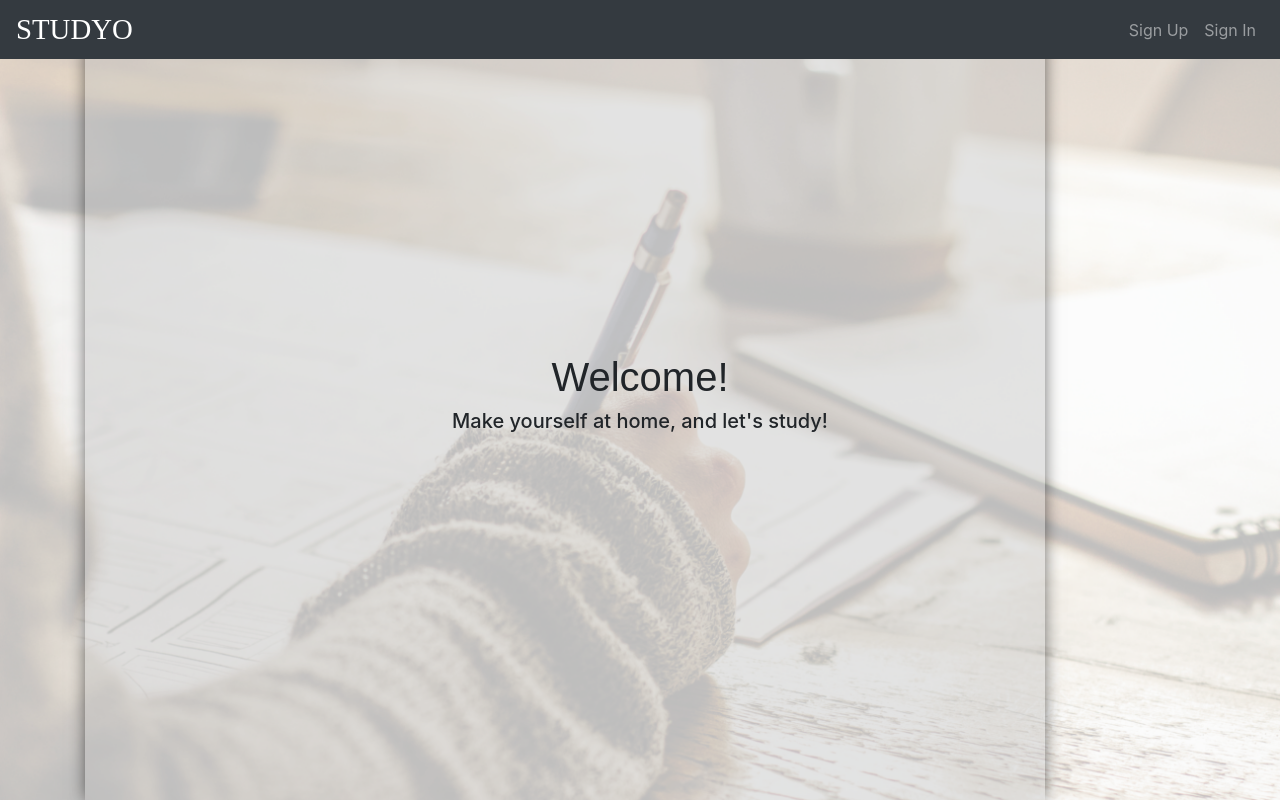
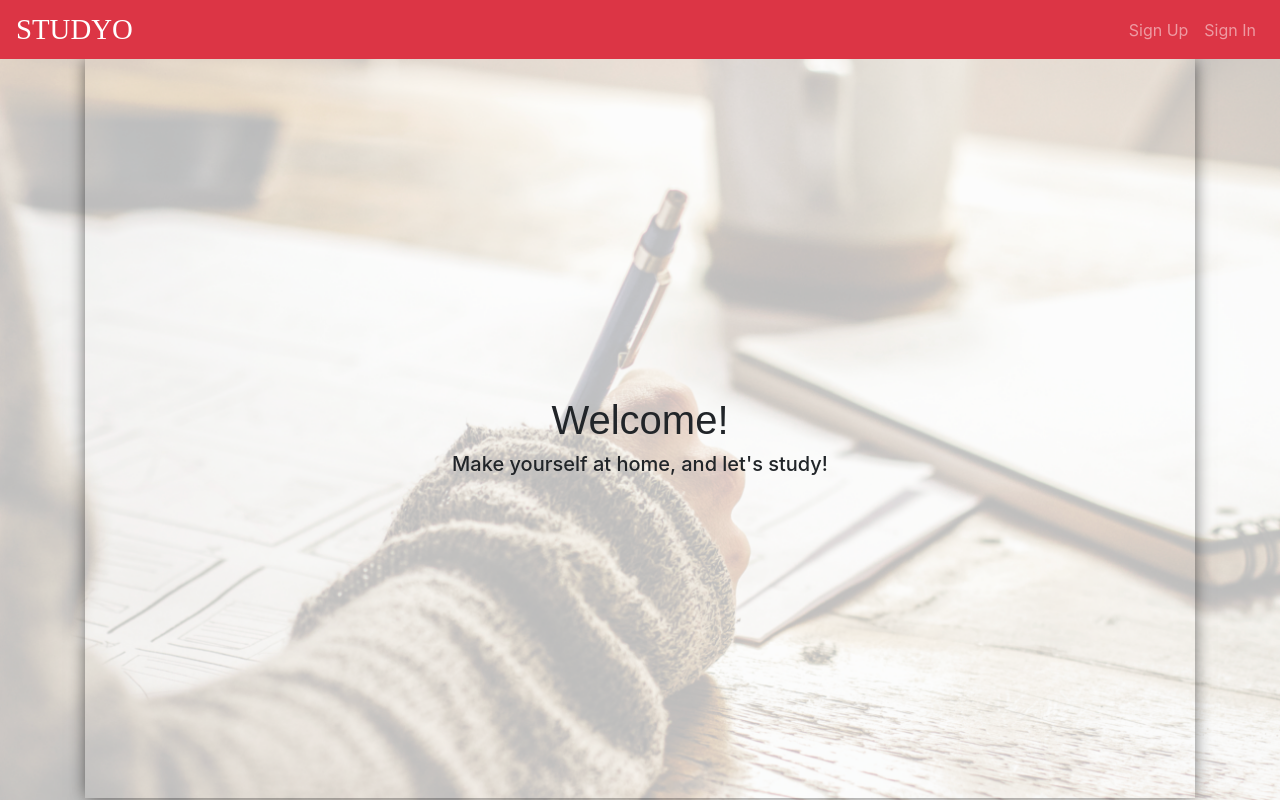
Before and after one commit to stanjng/studyo-frontend, a React app: page /topics in a window 1280 px wide. Built offline with nearby package versions, Linux system fonts and the light colour scheme; a web font is replaced by a local one.

Commit message:
Edit functions for both resources can autofill
Modified splash page to center of application.

Changed header color to red.

Topic create back button fixed to take one back to all topics.

```diff
--- a/src/components/Header/Header.js
+++ b/src/components/Header/Header.js
@@ -23,7 +23,7 @@ const unauthenticatedOptions = (
 // )
 
 const Header = ({ user }) => (
-  <Navbar bg="dark" variant="dark" expand="md">
+  <Navbar bg="danger" variant="dark" expand="md">
     <Navbar.Brand href="#topics/">
       STUDYO
     </Navbar.Brand>
--- a/src/components/Question/Question.js
+++ b/src/components/Question/Question.js
@@ -41,8 +41,6 @@ const Question = props => {
     return <p>Loading stuff...</p>
   }
 
-  console.log(userId)
-
   return (
     <div className="row">
       <div className="col-sm-10 col-md-8 mx-auto mt-5">
@@ -50,8 +48,18 @@ const Question = props => {
         <p>{question.answer}</p>
         {userId === question.owner && (
           <Fragment>
-            <Button href={`#topics/${props.match.params.id}/questions/${props.match.params.qid}/edit`} variant="primary" className="mr-2">Update</Button>
-            <Button onClick={handleDelete} variant="danger" className="mr-2">Delete</Button>
+            <Button
+              href={`#topics/${props.match.params.id}/questions/${props.match.params.qid}/edit`}
+              variant="primary"
+            >
+            Update
+            </Button>
+            <Button
+              onClick={handleDelete}
+              variant="danger"
+            >
+            Delete
+            </Button>
           </Fragment>
         )}
         <Button href={`#topics/${props.match.params.id}/`} variant="secondary">Back</Button>
--- a/src/components/Topic/TopicEdit.js
+++ b/src/components/Topic/TopicEdit.js
@@ -13,7 +13,13 @@ const TopicEdit = props => {
   const [ updated, setUpdated ] = useState(false)
   /* axios request to get the topic that matched the existing id */
   useEffect(() => {
-    axios(`${apiUrl}/topics/${props.match.params.id}`)
+    axios({
+      url: apiUrl + `/topics/${props.match.params.id}`,
+      method: 'GET',
+      headers: {
+        'Authorization': `Token token=${props.user.token}`
+      }
+    })
       .then(res => setTopic(res.data.topic))
       .catch(console.error)
   }, [])
@@ -51,8 +57,6 @@ const TopicEdit = props => {
     <TopicForm
     /* rquired properties from TopicForm */
       heading="Edit Topic Details"
-      prop1="Title"
-      prop2="Information"
       topic={topic}
       handleChange={handleChange}
       handleSubmit={handleSubmit}
--- a/src/components/Topic/TopicForm.js
+++ b/src/components/Topic/TopicForm.js
@@ -3,14 +3,14 @@ import Form from 'react-bootstrap/Form'
 import Button from 'react-bootstrap/Button'
 
 const TopicForm = (props) => {
-  const { topic, handleChange, handleSubmit, cancelPath, heading, prop1, prop2 } = props
+  const { topic, handleChange, handleSubmit, cancelPath, heading } = props
   return (
     <div className="row">
       <div className="col-sm-10 col-md-8 mx-auto mt-5">
         <h2>{heading}</h2>
         <Form onSubmit={handleSubmit}>
           <Form.Group controlId="title">
-            <Form.Label>{prop1}</Form.Label>
+            <Form.Label>Title</Form.Label>
             <Form.Control
               placeholder="What would you like to study?"
               value={topic.title}
@@ -19,7 +19,7 @@ const TopicForm = (props) => {
             />
           </Form.Group>
           <Form.Group controlId="information">
-            <Form.Label>{prop2}</Form.Label>
+            <Form.Label>Information</Form.Label>
             <Form.Control
               placeholder="Topic Information"
               value={topic.information}
--- a/src/index.scss
+++ b/src/index.scss
@@ -10,6 +10,7 @@ body {
   -webkit-background-size: cover;
   background: url('./shared/working-pic.png') no-repeat center center fixed;
   background-size: cover;
+  height: 100%;
 }
 
 .alt-color-1 {
@@ -27,16 +28,16 @@ body {
 .list-group {
   overflow: auto;
 }
-
-.masthead .masthead-bg {
-  background-color: $masthead;
-  bottom: 0;
-  box-shadow: 0px 0px 16px -1px rgba(0,0,0,0.61);
-  height: 100%;
-  position: absolute;
-  top: 0;
-  width: 75%;
-}
+//
+// .masthead .masthead-bg {
+//   background-color: $masthead;
+//   bottom: 0;
+//   box-shadow: 0px 0px 16px -1px rgba(0,0,0,0.61);
+//   height: 100%;
+//   position: absolute;
+//   top: 0;
+//   width: 81%;
+// }
 
 .navbar {
   z-index: 9998;
@@ -48,10 +49,9 @@ body {
   padding: 0;
 }
 
-.row.splash-page {
-  display: flex;
-  flex-direction: row;
-  margin: 25% 0 25% 0;
+.splash-page {
+  box-shadow: 0px 0px 16px -1px rgba(0,0,0,0.61);
+  height: 92.3vh;
   text-align: center;
   z-index: 9999;
 }
--- a/src/shared/SplashPage.js
+++ b/src/shared/SplashPage.js
@@ -4,22 +4,12 @@ import React, { Fragment } from 'react'
 // if your component JUST RENDERS JSX, YOU JUST NEED A FUNCTIONAL COMPONENT!
 const Splash = (props) => (
   <Fragment>
-    <div className="masthead">
-      <div className="col masthead-bg"></div>
-    </div>
-    <div className="container">
-      <div className="row splash-page">
-        <div className="col-3"></div>
-        <div className="col-6">
+    <div className="container container-fluid h-100 justify-content-center">
+      <div className="row splash-page d-flex justify-content-between align-items-center">
+        <div className="col">
           <h1 className="titles">Welcome!</h1>
-        </div>
-        <div className="col-3"></div>
-        <div className="w-100"></div>
-        <div className="col-3"></div>
-        <div className="col-6">
           <h5>{'Make yourself at home, and let\'s study!'}</h5>
         </div>
-        <div className="col-3"></div>
       </div>
     </div>
   </Fragment>
```
Also changed, not shown: src/components/Topic/Topic.js (+7 -1 lines), src/components/Topic/TopicCreate.js (+7 -1 lines).
